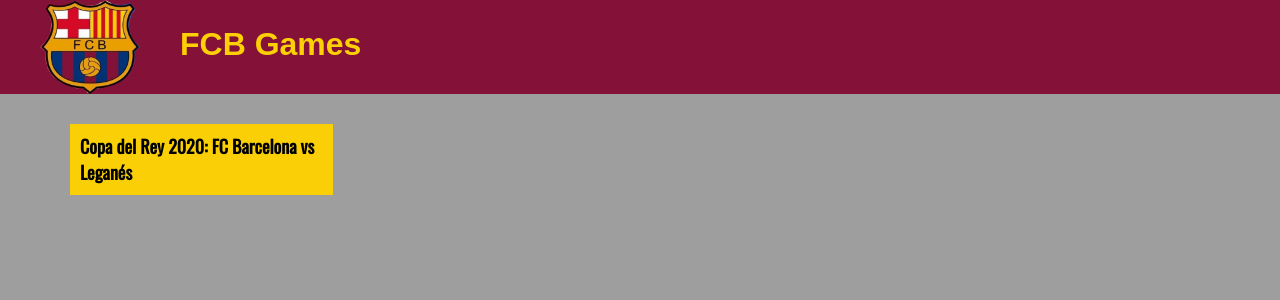
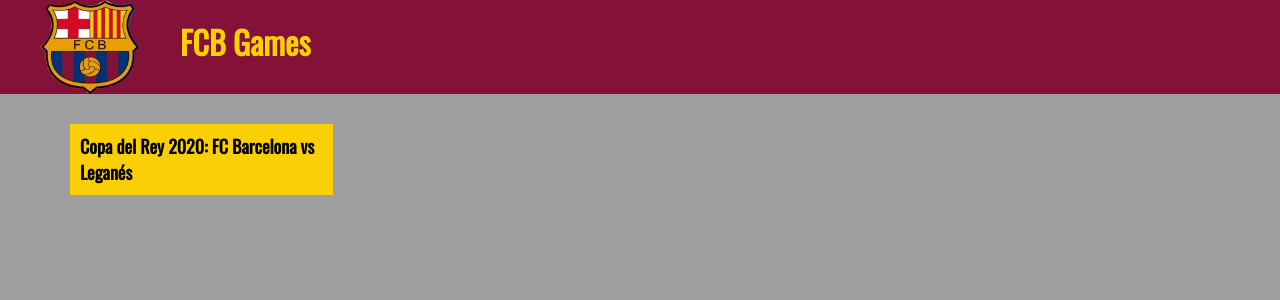
Before and after one commit to abuseombudsman/fcbgames, a Jekyll site: the page built from index.md, in a window 1280 px wide. Shown: the top 300 px of the page. Built offline with Jekyll 4.4.1, drawn with Linux system fonts in a browser that asks for light colours.

Commit message:
Fix site title

```diff
--- a/_includes/banner.html
+++ b/_includes/banner.html
@@ -22,7 +22,7 @@
     color: #facf06;
     font-size: 32px;
     font-weight: 900;
-    font-family: sans-serif;
+    font-family: 'Oswald';
   }
 
   a {
```
Also changed, not shown: 18 other files.
